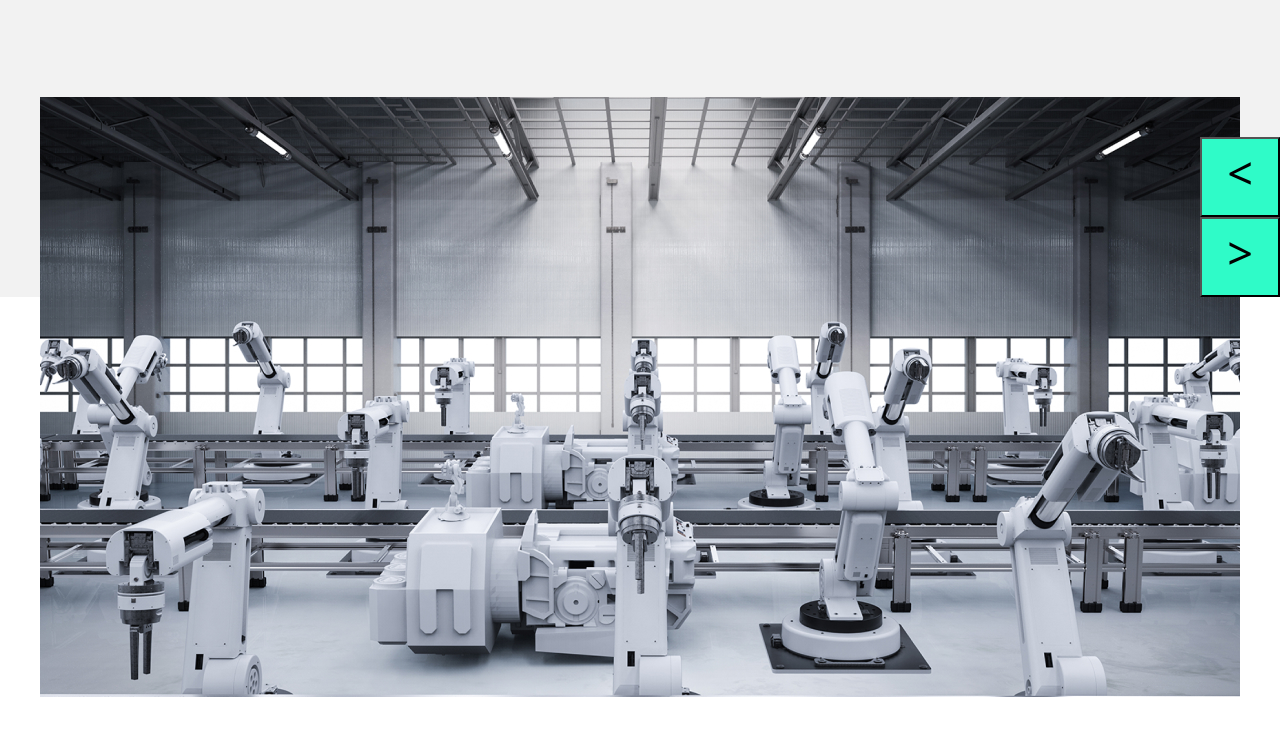
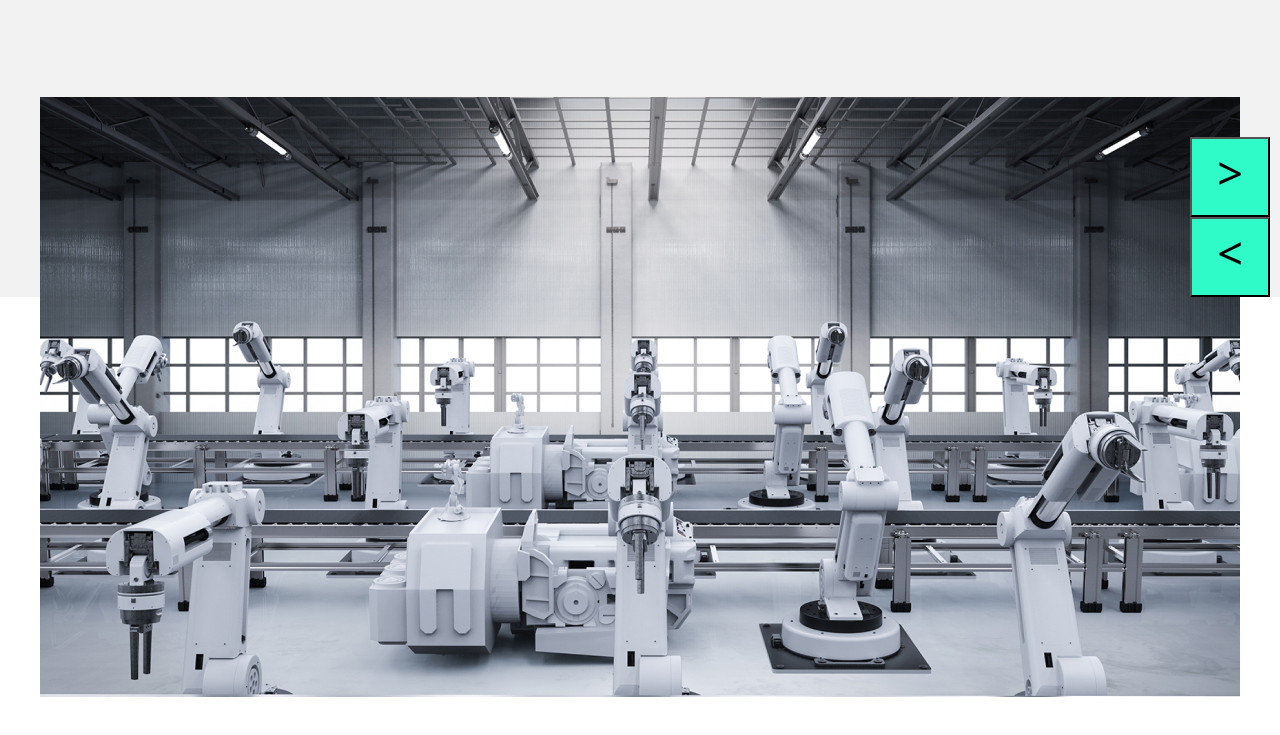
Before and after one commit to ReyJiz/uplab, a plain HTML site: page src/page2.html in a window 1280 px wide. Shown: the part 939-1674 px from the top of the page. Drawn offline with nearby package versions, Linux system fonts and the light colour scheme.

Commit message:
page2_slider

```diff
--- a/src/style/style.css
+++ b/src/style/style.css
@@ -595,6 +595,7 @@ footer .footer_social {
 }
 
 .slider {
+    position: relative;
     max-width: 100%;
     overflow: hidden;
 }
@@ -606,15 +607,19 @@ footer .footer_social {
 }
 
 .slider_container .button{
-    position: relative;
+    position: absolute;
     display: flex;
     justify-content: center;
-    left: 1160px;
-    bottom: 560px;
+    left: 1150px;
+    bottom: 480px;
     width: 80px;
     height: 80px;
     background-color: #2FFBC8;
     font-size: 45px;
+}
+
+.slider_container .slider-prev {
+    bottom: 400px;
 }
 
 .main_text__container {
```
